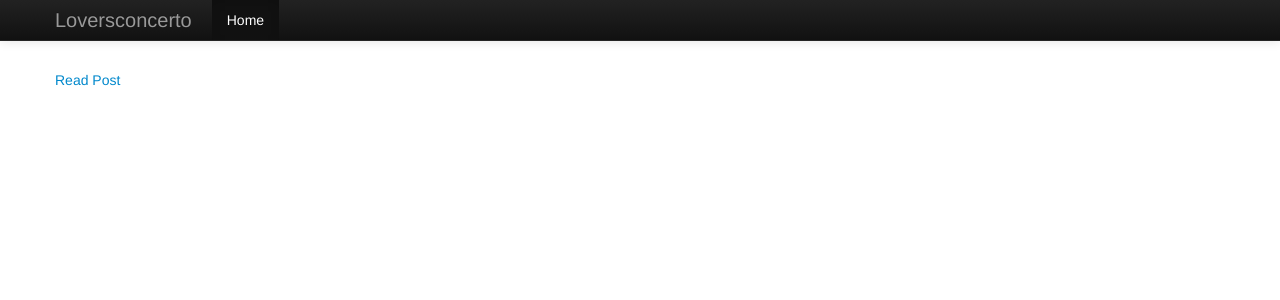
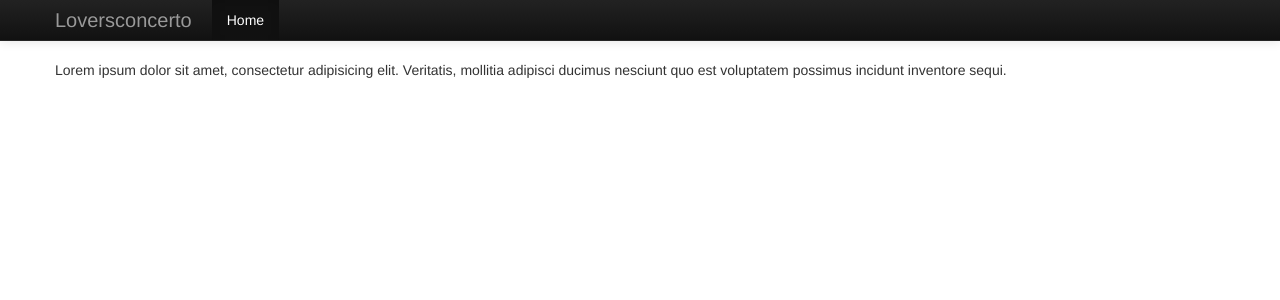
Before and after one commit to loversconcerto/loversconcerto.github.com, a Jekyll site: the page built from index.md, in a window 1280 px wide. Shown: the top 300 px of the page. Built offline with Jekyll 4.4.1, drawn with Linux system fonts in a browser that asks for light colours; Markdown is read by kramdown in place of the engine named in the settings.

Commit message:
Update index.md

```diff
--- a/index.md
+++ b/index.md
@@ -7,10 +7,4 @@ title: Loversconcerto
 
 {% endfor %}
 
-<div class="row-fluid">
-	<div class="span12">
-		<h2>{{post.title}}</h2>
-		<h4>{{post.date | date_to_long_string}}</h4>
-		<p><a href="{{post.url}}">Read Post</a></p>
-	</div>
-</div>
+Lorem ipsum dolor sit amet, consectetur adipisicing elit. Veritatis, mollitia adipisci ducimus nesciunt quo est voluptatem possimus incidunt inventore sequi.
```
